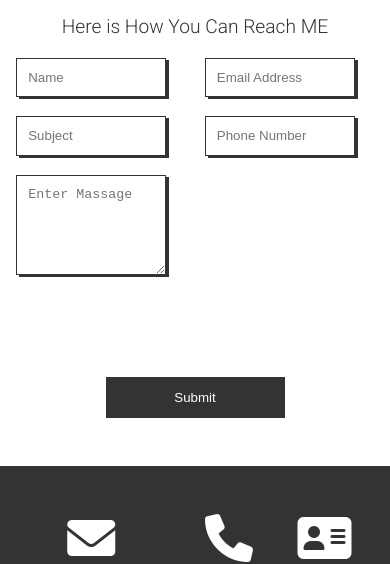
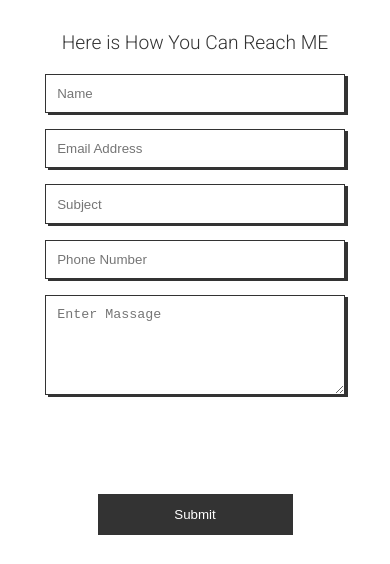
Before and after one commit to Alifak2004/Portfolio_website, a website: page dist/contact.html in a window 390 px wide. Shown: the part 313-877 px from the top of the page. Drawn offline with Linux system fonts and the light colour scheme.

Commit message:
third commit

```diff
--- a/scss/_media.scss
+++ b/scss/_media.scss
@@ -51,9 +51,6 @@
       }
     }
   }
-}
-.contact-a {
-  margin: 1rem;
 }
 
 @media (max-width: 500px) {
@@ -208,11 +205,23 @@
     }
   }
   .contact-a {
+    form {
       .text-fields {
+        grid-template-areas:
+          "name name"
+          "email email"
+          "subject subject"
+          "number number"
+          "massage massage";
+        grid-gap: 1rem;
         .text-input {
           margin: 0;
-        width: 150px;
+          width: 300px;
+          margin: 0 auto;
         }
+      }
+      button[type="submit"] {
+        margin-top: 0;
       }
     }
     .contact-b {
@@ -227,19 +236,5 @@
         }
       }
     }
-  .contact-a {
-    form {
-      overflow: hidden;
-      padding: 0;
-      margin: 0;
-      .text-fields {
-        .text-input {
-          // margin: 0;
   }
 }
-    }
-    button[type="submit"] {
-      margin-top: 0;
-    }
-  }
-}
--- a/scss/main.scss
+++ b/scss/main.scss
@@ -363,7 +363,6 @@ footer {
       }
       .subject-input {
         grid-area: subject;
-        // padding: 3rem;
       }
       .number-input {
         grid-area: number;
```
Also changed, not shown: dist/contact.html, dist/css/main.css. Lines whose indentation alone changed are shown as unchanged.
